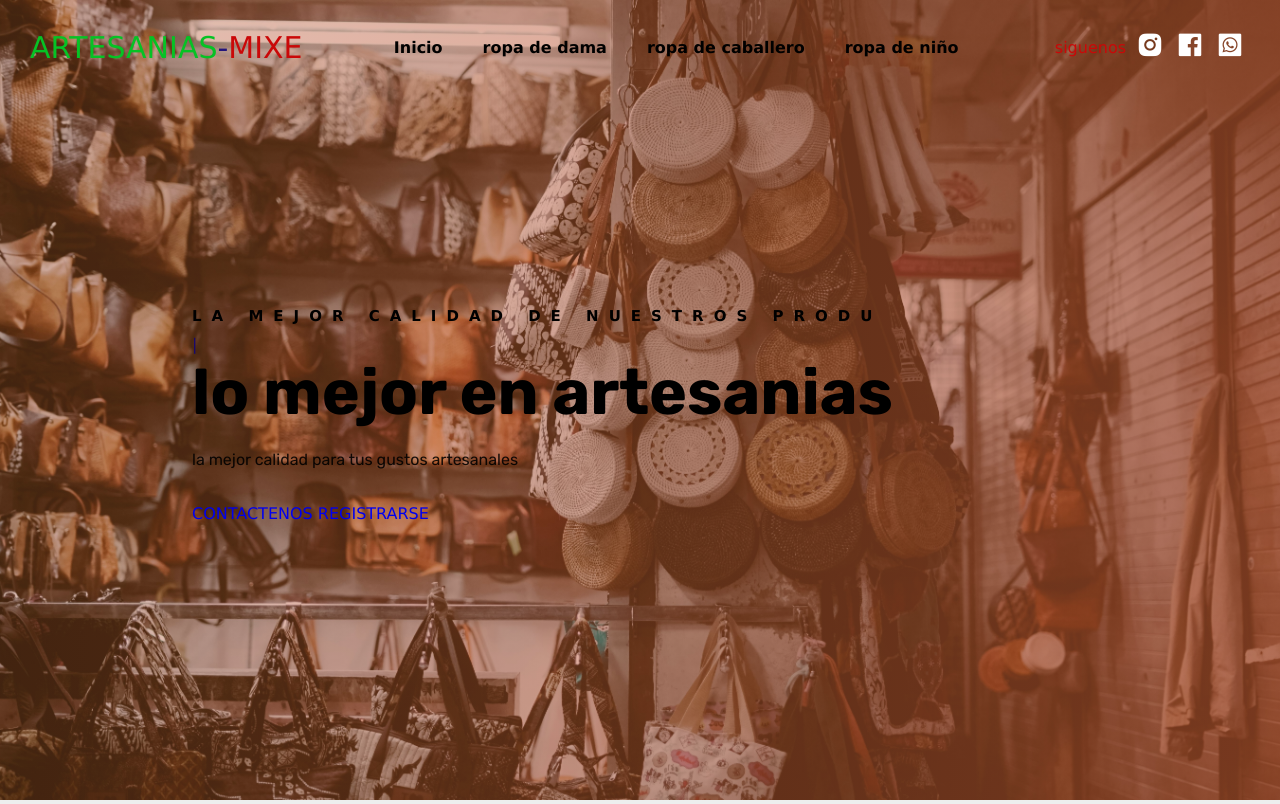
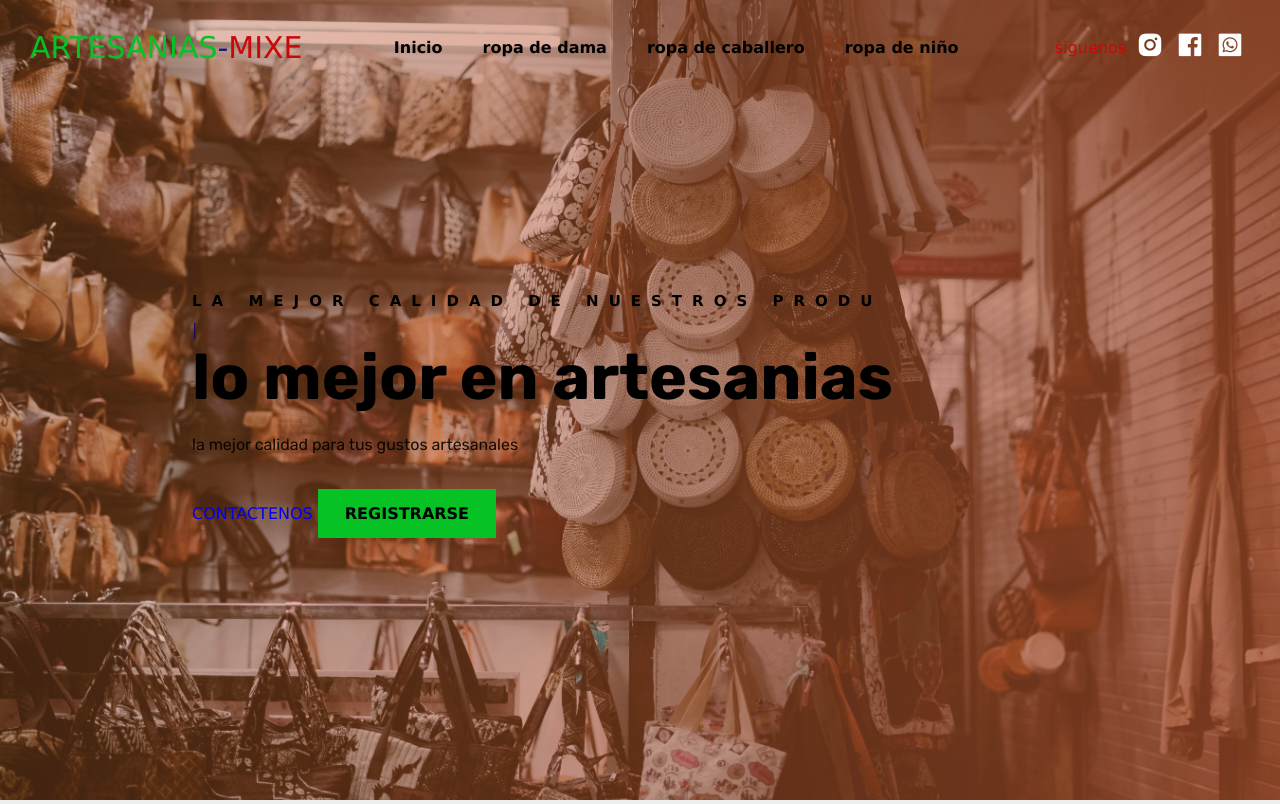
Before and after one commit to AngelDario01/Artesanias, a Django app: page / in a window 1280 px wide. Shown: the top 804 px of the page. Run offline with Django 5.2, Linux system fonts and the light colour scheme; some libraries are stand-ins or nearby versions.

Commit message:
first commit

```diff
--- a/clientesadrs/static/clientes/style.css
+++ b/clientesadrs/static/clientes/style.css
@@ -55,7 +55,7 @@ h1 {
 
 }
 
-.btn {
+.btns {
     display: inline-block;
     padding: 13px 40px;
     background: var(--main-color);
--- a/clientesadrs/templates/index.html
+++ b/clientesadrs/templates/index.html
@@ -40,7 +40,7 @@
                 <h1>lo mejor en artesanias</h1>
                 <p>la mejor calidad para tus gustos artesanales</p>
                 <a href="#" id="boton-contacto" class="btn">CONTACTENOS</a>
-                <a href="clientes/register"  class="btn">REGISTRARSE</a>
+                <a href="clientes/register"  class="btns">REGISTRARSE</a>
             </div>
         </section>
 
```
